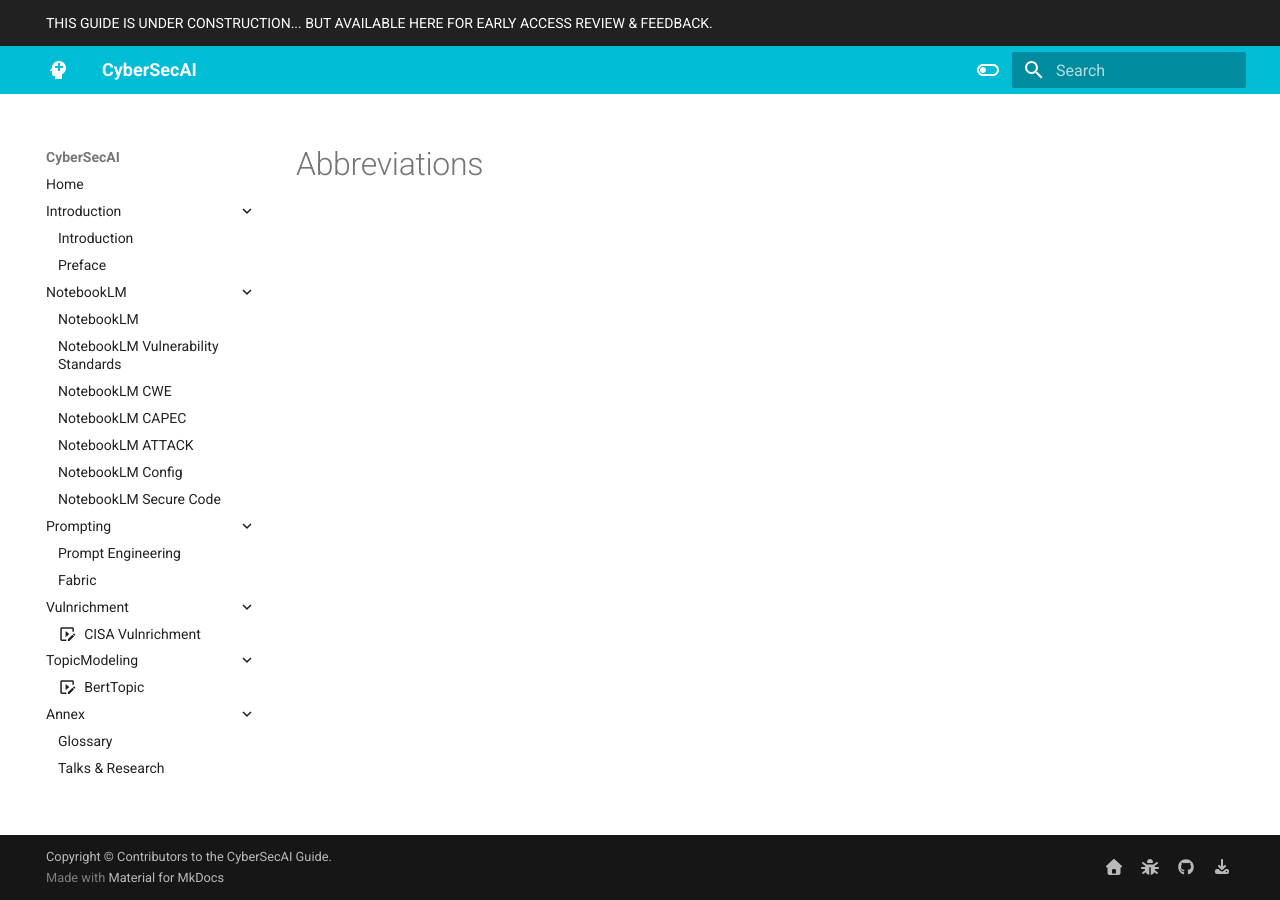
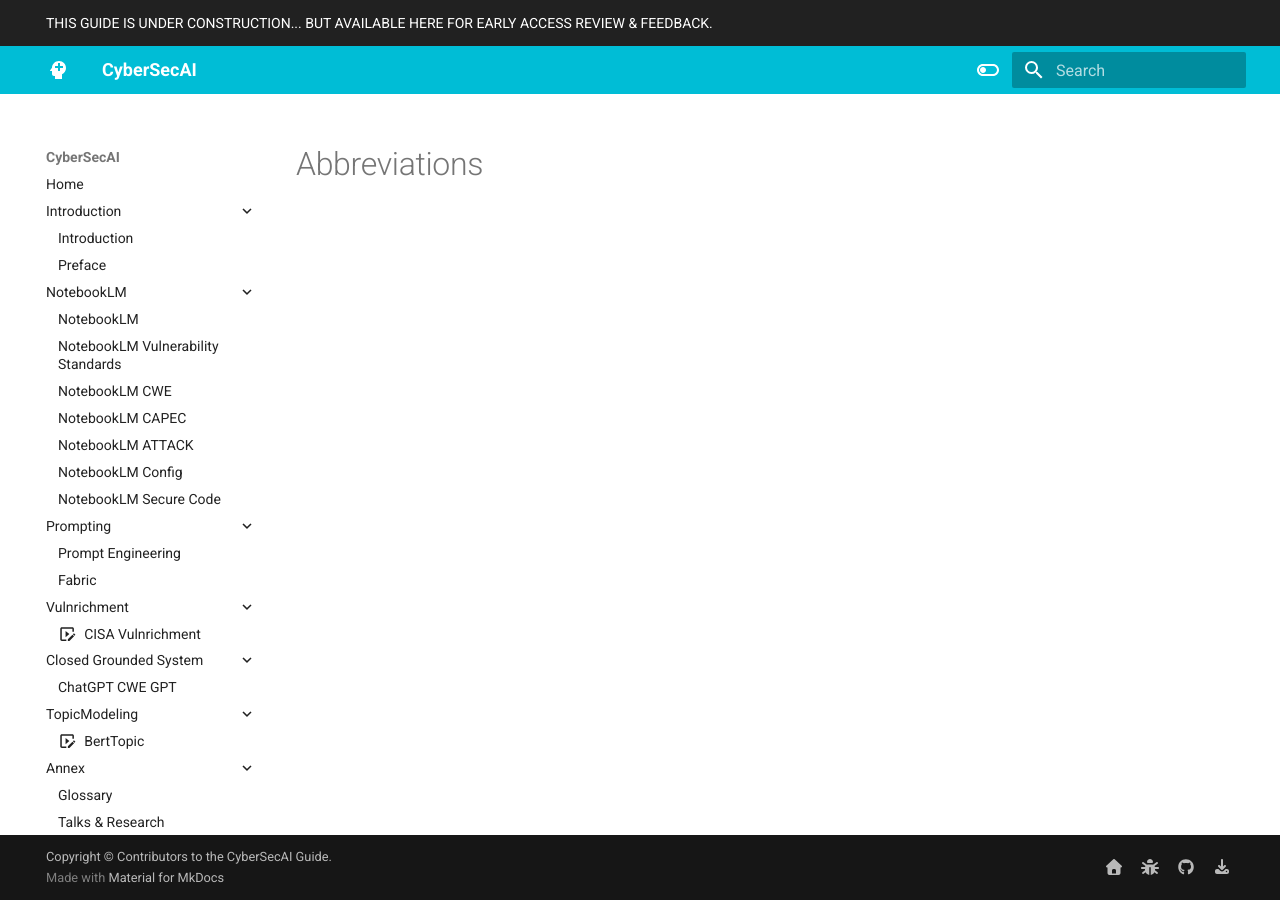
Before and after one commit to CyberSecAI/CyberSecAI.github.io, an MkDocs documentation site: the page built from docs/includes/abbreviations.md, in a window 1280 px wide. Built offline with MkDocs 1.6.1 and Material for MkDocs 9.7.7, drawn with Linux system fonts in a browser that asks for light colours; comment, search, counter and statistics services are not loaded.

Commit message:
grounded

```diff
--- a/mkdocs.yml
+++ b/mkdocs.yml
@@ -21,6 +21,8 @@
     - Fabric: prompt_engineering/Fabric.md
   - Vulnrichment:
     - CISA Vulnrichment: Vulnrichment/Vulnrichment.md
+  - Closed Grounded System:
+    - ChatGPT CWE GPT: Grounded/cwe_gpt.md
   - TopicModeling:
     - BertTopic: TopicModeling/BertTopic.md
   - Annex:
```
Also changed, not shown: Grounded/cwe_gpt.md (renamed from chatgpt/cwe_gpt.md, +7 -0 lines).
